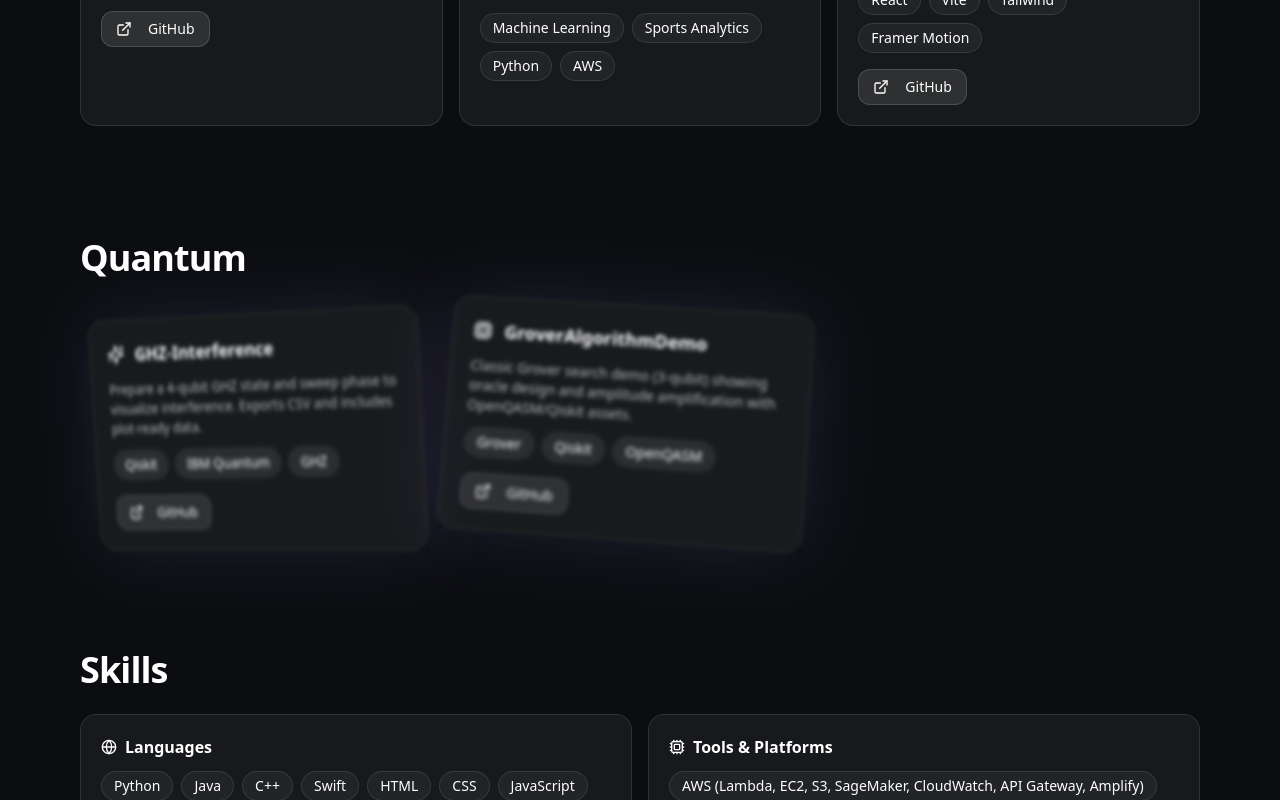
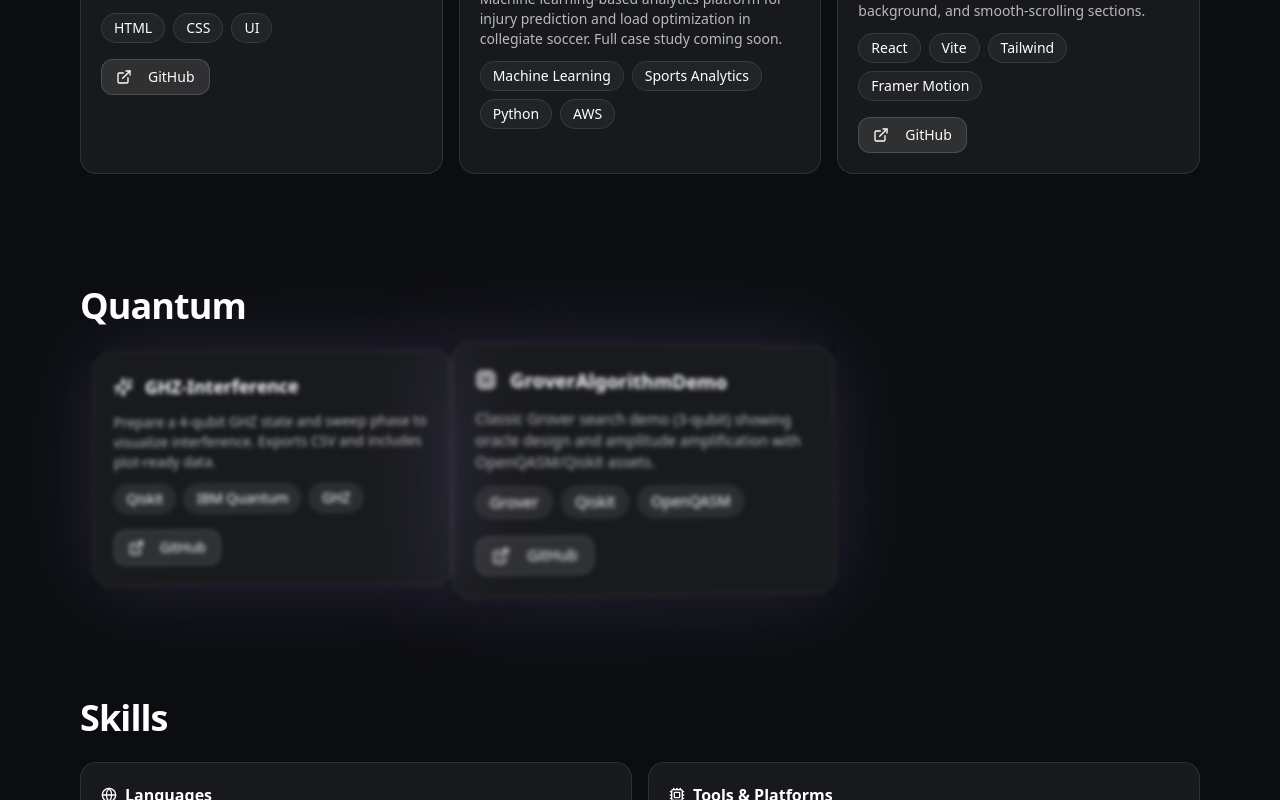
Before and after one commit to MatthiasMasiero/Portfolio, a React (Vite) app: page / in a window 1280 px wide. Shown: the part 1262-2062 px from the top of the page. Built offline with nearby package versions, Linux system fonts and the light colour scheme.

Commit message:
fixed blurb

```diff
--- a/src/App.jsx
+++ b/src/App.jsx
@@ -105,7 +105,7 @@ const PROFILE = {
   name: "Matthias Masiero",
   tagline: "I've had a lifelong passion for Computer Science so this is just the begining.",
   summary:
-    "CS @ Santa Clara University (’28). I build ML-powered tools, clean web apps, and serverless automation. Exploring quantum computing (IBM Q / Qiskit) and sports-science analytics.",
+    "I’m Matthias Masiero — a CS sophomore at Santa Clara who loves building clean, fast things: web apps, small automations, and ML tools. I’m exploring quantum (IBM Q / Qiskit) and building a sports-science project to help keep athletes healthy. When I’m not coding, I’m out in the sun playing soccer, surfing, or beach volleyball.",
   location: "Santa Clara, CA",
   email: "matthiasmasiero0@gmail.com",
   phone: "+1-908-432-5309",
@@ -518,43 +518,64 @@ function rand(min, max) {
 function QuantumCard({ p }) {
   const [collapsed, setCollapsed] = React.useState(false);
 
-  // seed per card so each floats a bit differently
-  const seed = React.useMemo(() => ({
-    rx: rand(-14, 14),
-    ry: rand(-18, 18),
-    rz: rand(-6, 6),
-    x: rand(-18, 18),
-    y: rand(-14, 14),
-    z: rand(-40, 40),
-    dur: rand(2.4, 3.8),
-  }), []);
+  const makeTarget = React.useCallback(() => {
+    const angle = rand(0, Math.PI * 2);
+    const rTilt = rand(7, 11);   // degrees (slightly larger tilt)
+    const rMove = rand(5, 9);    // px (slightly larger drift)
+    const rDepth = rand(-70, 70); // px in Z for in/out of screen
+    const rScale = rand(0.985, 1.03); // subtle size change
+    return {
+      rotateX: Math.sin(angle) * rTilt,
+      rotateY: Math.cos(angle) * rTilt,
+      rotateZ: rand(-4, 4),
+      x: Math.cos(angle) * rMove,
+      y: Math.sin(angle) * rMove,
+      z: rDepth,
+      scale: rScale,
+    };
+  }, []);
 
-  const variants = {
-    super: {
-      rotateX: [seed.rx - 2, seed.rx + 2],
-      rotateY: [seed.ry - 2, seed.ry + 2],
-      rotateZ: [seed.rz - 1, seed.rz + 1],
-      x: [seed.x - 2, seed.x + 2],
-      y: [seed.y - 2, seed.y + 2],
-      z: seed.z,
-      boxShadow: "0 0 80px rgba(167,139,250,.12)",
-      filter: "blur(2.25px)",
-      transition: { duration: seed.dur, repeat: Infinity, repeatType: "mirror", ease: "easeInOut" },
-    },
-    measured: {
-      rotateX: 0, rotateY: 0, rotateZ: 0, x: 0, y: 0, z: 0,
-      boxShadow: "0 0 0 rgba(0,0,0,0)", filter: "blur(0px)",
-      transition: { type: "spring", stiffness: 140, damping: 16, mass: 0.8 },
-    },
+  const [pose, setPose] = React.useState(makeTarget);
+  const [dur, setDur] = React.useState(() => rand(1.3, 2.1));
+
+  // Continuously re-target to new points on the circle; do not return to center.
+  React.useEffect(() => {
+    if (collapsed) return; // stop re-targeting once measured by click
+    let timerId;
+    const loop = () => {
+      const nextDur = rand(1.3, 2.1);
+      setDur(nextDur);
+      setPose(makeTarget());
+      timerId = setTimeout(loop, nextDur * 1000);
+    };
+    timerId = setTimeout(loop, dur * 1000);
+    return () => clearTimeout(timerId);
+  }, [collapsed, dur, makeTarget]);
+
+  const measuredStyle = {
+    rotateX: 0,
+    rotateY: 0,
+    rotateZ: 0,
+    x: 0,
+    y: 0,
+    boxShadow: "0 0 0 rgba(0,0,0,0)",
+    filter: "blur(0px)",
+    transition: { type: "spring", stiffness: 170, damping: 18, mass: 0.7 },
+  };
+
+  // In superposition: always animate toward the latest pose with blur; no mid-way return.
+  const superAnim = {
+    ...pose, // includes rotateX/rotateY/rotateZ/x/y/z/scale
+    boxShadow: "0 0 90px rgba(167,139,250,.17)",
+    filter: "blur(2.25px)",
   };
 
   return (
     <motion.div
       style={{ transformStyle: "preserve-3d" }}
-      initial="super"
-      animate={collapsed ? "measured" : "super"}
-      whileHover="measured"
-      variants={variants}
+      animate={collapsed ? measuredStyle : superAnim}
+      transition={collapsed ? measuredStyle.transition : { duration: dur, ease: "easeInOut" }}
+      whileHover={measuredStyle}
       className="will-change-transform"
       onClick={() => setCollapsed(true)}
       title={collapsed ? "Measured" : "Click to measure"}
```
